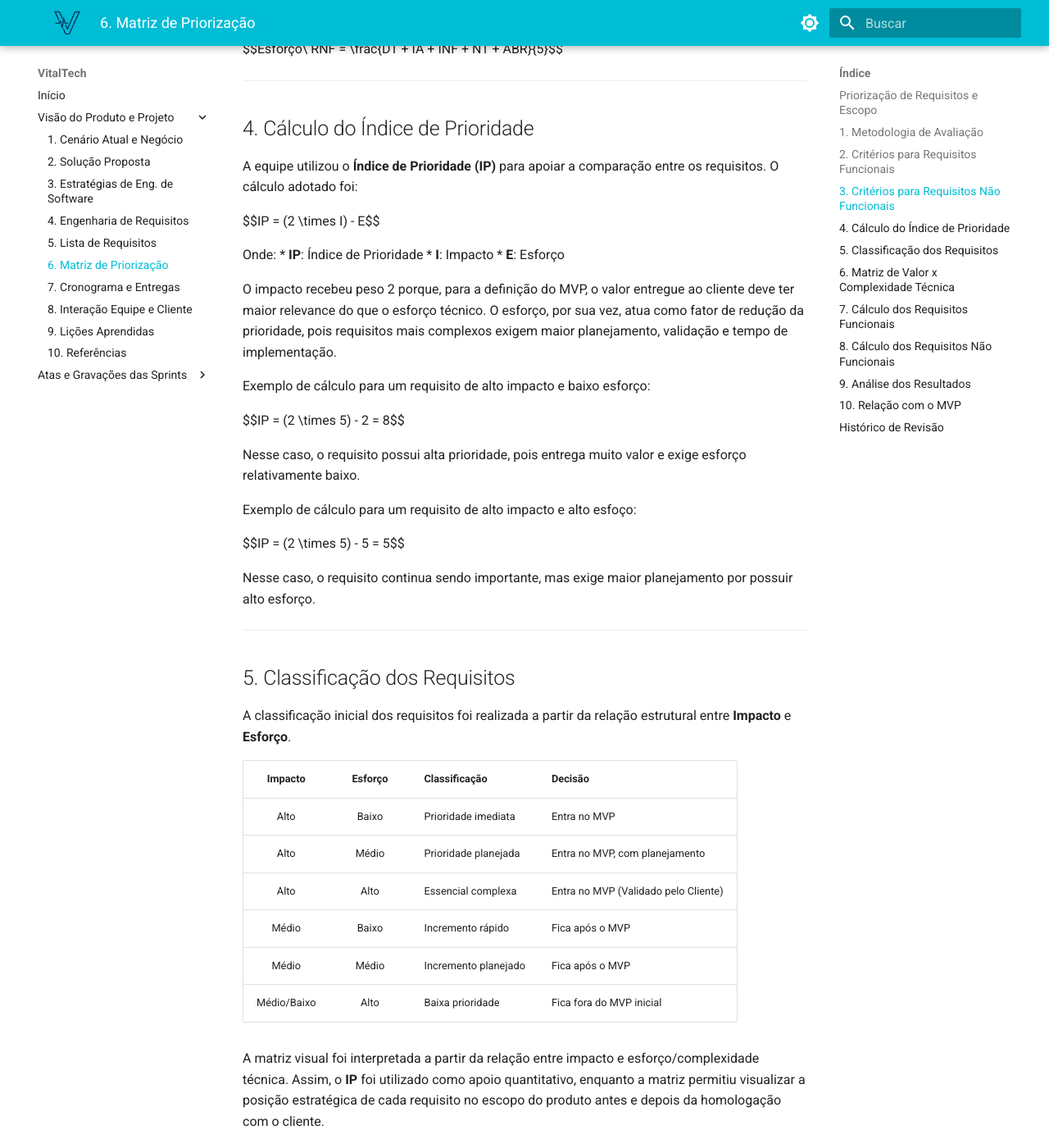
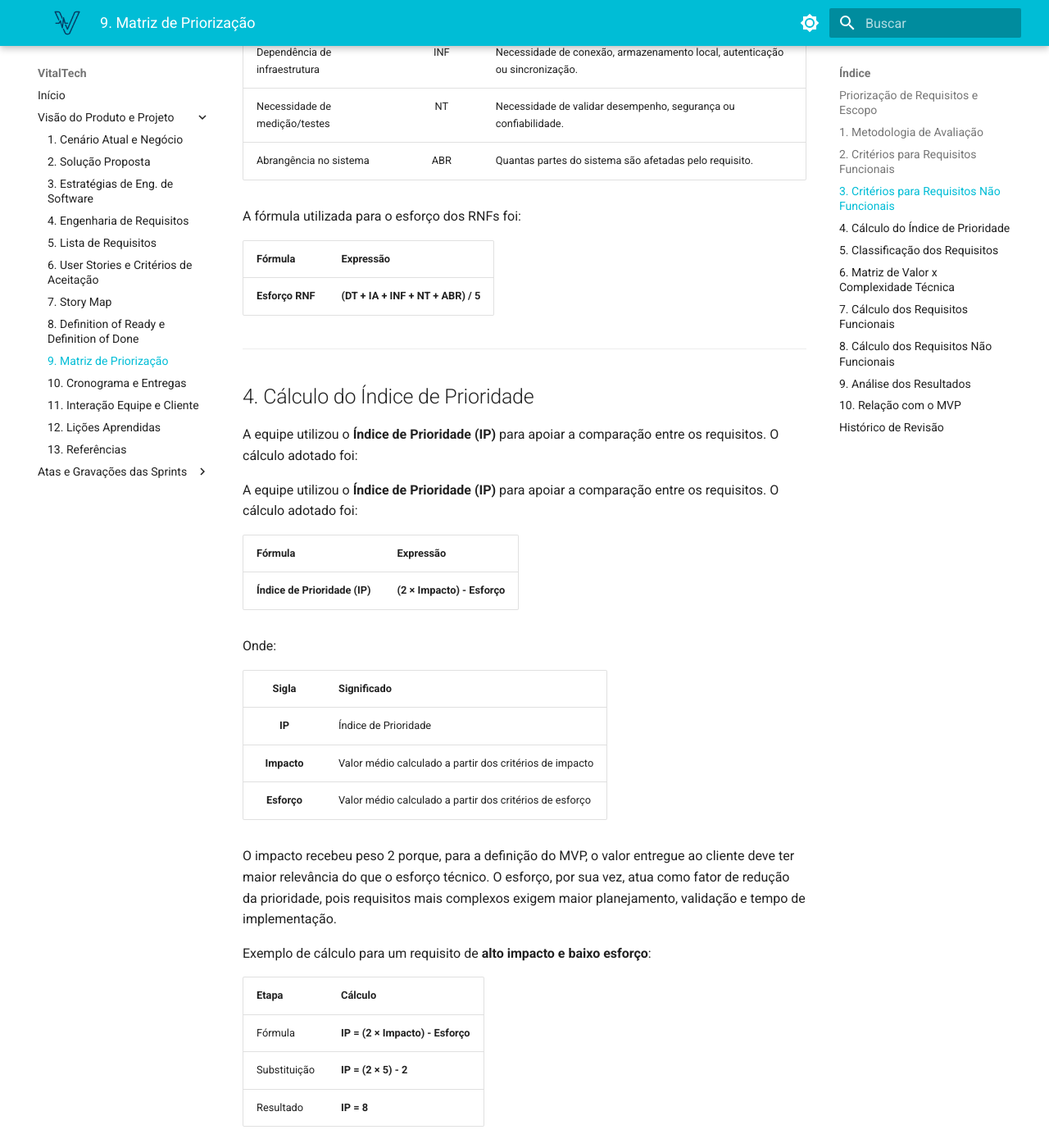
Before and after one commit to mdsreq-fga-unb/REQ-2026.1-T01-VitalTech, an MkDocs documentation site: the page built from docs/visao/priorizacao.md, in a window 1280 px wide and 1400 px high, scrolled down 3455 px. Shown: the whole window at 82% size. Built offline with MkDocs 1.6.1 and Material for MkDocs 9.7.7, drawn with Linux system fonts in a browser that asks for light colours; some of the changed text lies outside the part shown.

Commit message:
fix/corrige formatação para mkdocs

```diff
--- a/docs/visao/priorizacao.md
+++ b/docs/visao/priorizacao.md
@@ -48,7 +48,9 @@ Para os **Requisitos Funcionais (RFs)**, o impacto foi calculado considerando os
 
 A fórmula utilizada para o impacto dos RFs foi:
 
-$$Impacto\ RF = \frac{VO + FU + CA + DF + AM}{5}$$
+| Fórmula | Expressão |
+| :--- | :--- |
+| **Impacto RF** | **(VO + FU + CA + DF + AM) / 5** |
 
 Para o esforço dos RFs, foram considerados os seguintes critérios:
 
@@ -62,7 +64,9 @@ Para o esforço dos RFs, foram considerados os seguintes critérios:
 
 A fórmula utilizada para o esforço dos RFs foi:
 
-$$Esforço\ RF = \frac{CT + QT + RN + DM + NT}{5}$$
+| Fórmula | Expressão |
+| :--- | :--- |
+| **Esforço RF** | **(CT + QT + RN + DM + NT) / 5** |
 
 ---
 
@@ -80,7 +84,9 @@ Para os **Requisitos Não Funcionais (RNFs)**, o impacto foi calculado considera
 
 A fórmula utilizada para o impacto dos RNFs foi:
 
-$$Impacto\ RNF = \frac{RO + SC + US + CM + VF}{5}$$
+| Fórmula | Expressão |
+| :--- | :--- |
+| **Impacto RNF** | **(RO + SC + US + CM + VF) / 5** |
 
 Para o esforço dos RNFs, foram considerados os seguintes critérios:
 
@@ -94,7 +100,9 @@ Para o esforço dos RNFs, foram considerados os seguintes critérios:
 
 A fórmula utilizada para o esforço dos RNFs foi:
 
-$$Esforço\ RNF = \frac{DT + IA + INF + NT + ABR}{5}$$
+| Fórmula | Expressão |
+| :--- | :--- |
+| **Esforço RNF** | **(DT + IA + INF + NT + ABR) / 5** |
 
 ---
 
@@ -102,24 +110,39 @@ $$Esforço\ RNF = \frac{DT + IA + INF + NT + ABR}{5}$$
 
 A equipe utilizou o **Índice de Prioridade (IP)** para apoiar a comparação entre os requisitos. O cálculo adotado foi:
 
-$$IP = (2 \times I) - E$$
+A equipe utilizou o **Índice de Prioridade (IP)** para apoiar a comparação entre os requisitos. O cálculo adotado foi:
+
+| Fórmula | Expressão |
+| :--- | :--- |
+| **Índice de Prioridade (IP)** | **(2 × Impacto) - Esforço** |
 
 Onde:
-*   **IP**: Índice de Prioridade
-*   **I**: Impacto
-*   **E**: Esforço
 
-O impacto recebeu peso 2 porque, para a definição do MVP, o valor entregue ao cliente deve ter maior relevance do que o esforço técnico. O esforço, por sua vez, atua como fator de redução da prioridade, pois requisitos mais complexos exigem maior planejamento, validação e tempo de implementação.
+| Sigla | Significado |
+| :---: | :--- |
+| **IP** | Índice de Prioridade |
+| **Impacto** | Valor médio calculado a partir dos critérios de impacto |
+| **Esforço** | Valor médio calculado a partir dos critérios de esforço |
 
-Exemplo de cálculo para um requisito de alto impacto e baixo esforço:
+O impacto recebeu peso 2 porque, para a definição do MVP, o valor entregue ao cliente deve ter maior relevância do que o esforço técnico. O esforço, por sua vez, atua como fator de redução da prioridade, pois requisitos mais complexos exigem maior planejamento, validação e tempo de implementação.
 
-$$IP = (2 \times 5) - 2 = 8$$
+Exemplo de cálculo para um requisito de **alto impacto e baixo esforço**:
+
+| Etapa | Cálculo |
+| :--- | :--- |
+| Fórmula | **IP = (2 × Impacto) - Esforço** |
+| Substituição | **IP = (2 × 5) - 2** |
+| Resultado | **IP = 8** |
 
 Nesse caso, o requisito possui alta prioridade, pois entrega muito valor e exige esforço relativamente baixo.
 
-Exemplo de cálculo para um requisito de alto impacto e alto esfoço:
+Exemplo de cálculo para um requisito de **alto impacto e alto esforço**:
 
-$$IP = (2 \times 5) - 5 = 5$$
+| Etapa | Cálculo |
+| :--- | :--- |
+| Fórmula | **IP = (2 × Impacto) - Esforço** |
+| Substituição | **IP = (2 × 5) - 5** |
+| Resultado | **IP = 5** |
 
 Nesse caso, o requisito continua sendo importante, mas exige maior planejamento por possuir alto esforço.
 
--- a/mkdocs.yml
+++ b/mkdocs.yml
@@ -36,11 +36,14 @@ nav:
       - 3. Estratégias de Eng. de Software: visao/estrategias_eng_soft.md
       - 4. Engenharia de Requisitos: visao/eng_requisitos.md
       - 5. Lista de Requisitos: visao/requisitos.md
-      - 6. Matriz de Priorização: visao/priorizacao.md
-      - 7. Cronograma e Entregas: visao/cronograma.md
-      - 8. Interação Equipe e Cliente: visao/interacao.md
-      - 9. Lições Aprendidas: visao/licoes_aprendidas.md
-      - 10. Referências: visao/referencias.md
+      - 6. User Stories e Critérios de Aceitação: visao/user_stories.md
+      - 7. Story Map: visao/story_map.md
+      - 8. Definition of Ready e Definition of Done: visao/dor_dod.md
+      - 9. Matriz de Priorização: visao/priorizacao.md
+      - 10. Cronograma e Entregas: visao/cronograma.md
+      - 11. Interação Equipe e Cliente: visao/interacao.md
+      - 12. Lições Aprendidas: visao/licoes_aprendidas.md
+      - 13. Referências: visao/referencias.md
   - Atas e Gravações das Sprints:
       - Sprint 0:
           - Reunião 1 (Elicitação): sprints/sprint0/reuniao1.md
```
